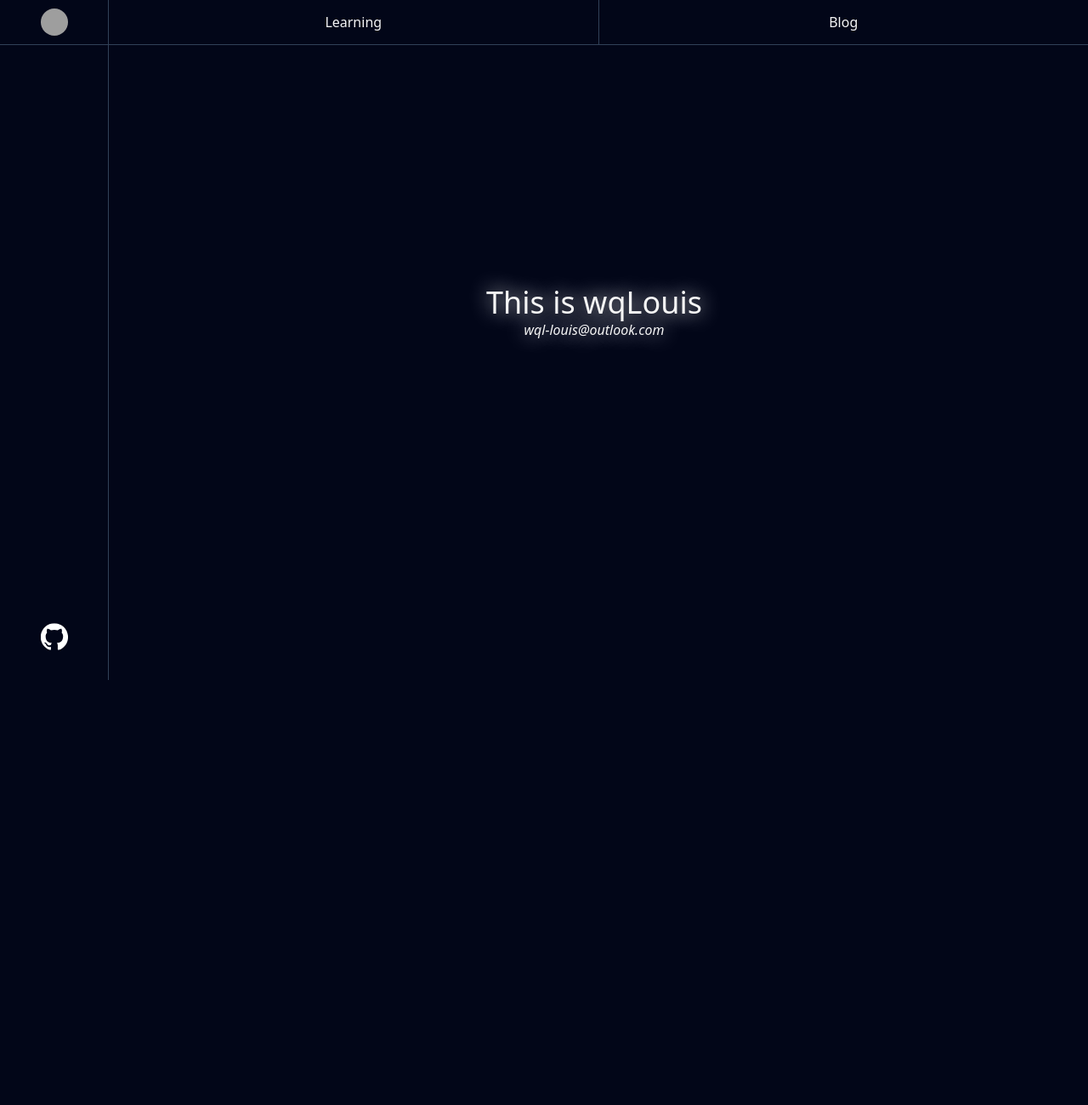
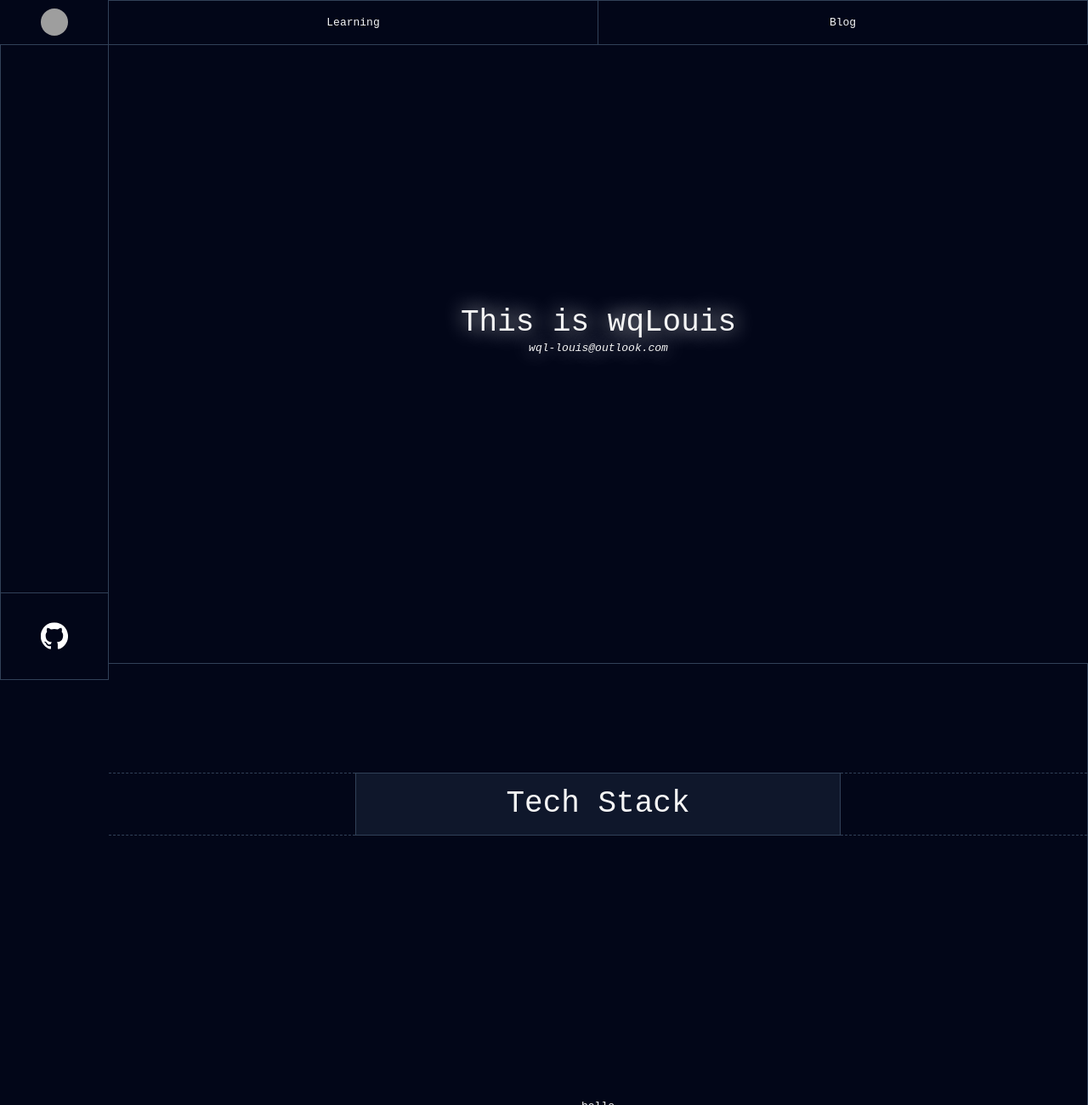
Before and after one commit to wqLouis/wqlouis.github.io, a SvelteKit app: page / in a window 1280 px wide. Shown: the top 1300 px of the page at 85% size. Before the commit the page ends 800 px from the top, so only its background shows below. Built offline with nearby package versions, Linux system fonts and the light colour scheme; grey boxes are pictures that could not be loaded.

Commit message:
added one section in main page, and a smooth scroll function

```diff
--- a/src/app.css
+++ b/src/app.css
@@ -2,22 +2,11 @@
 
 div {
 	color: whitesmoke;
-	font-family:
-		system-ui,
-		-apple-system,
-		BlinkMacSystemFont,
-		'Segoe UI',
-		Roboto,
-		Oxygen,
-		Ubuntu,
-		Cantarell,
-		'Open Sans',
-		'Helvetica Neue',
-		sans-serif;
+	font-family: monospace;
 }
 
 @layer components {
 	main {
-		@apply w-full px-2.5 pt-20 pl-16 sm:pl-32;
+		@apply w-full pt-20 pl-16 sm:pl-32;
 	}
 }
--- /dev/null
+++ b/src/lib/smooth_scroll.ts
@@ -0,0 +1,24 @@
+import { onMount } from 'svelte';
+
+export function smooth_scroll() {
+	let current_idx = 0;
+
+	onMount(() => {
+		const sections = Array.from(document.querySelectorAll('section'));
+
+		const handle_wheel = (event: WheelEvent) => {
+			event.preventDefault();
+
+			if (event.deltaY > 0 && current_idx < sections.length - 1) {
+				current_idx++;
+			}
+			if (event.deltaY < 0 && current_idx > 0) {
+				current_idx--;
+			}
+
+			sections[current_idx].scrollIntoView({ behavior: 'smooth' });
+		};
+
+		window.addEventListener('wheel', handle_wheel, { passive: false });
+	});
+}
--- a/src/routes/+layout.svelte
+++ b/src/routes/+layout.svelte
@@ -11,7 +11,7 @@
 </svelte:head>
 
 <nav
-	class="[&>div]:py-auto absolute flex h-1/15 w-full border-b border-slate-700 bg-slate-950 [&>div]:border-slate-700"
+	class="[&>div]:py-auto fixed z-2 flex h-1/15 w-full border-b border-slate-700 bg-slate-950 [&>div]:border-slate-700"
 >
 	<div class="w-16 border-r sm:max-w-32 sm:min-w-32">
 		<div class="mx-auto my-auto flex size-8 h-full flex-none items-center">
@@ -22,22 +22,22 @@
 			>
 		</div>
 	</div>
-	<div class="grid flex-1 place-content-center border-r">
+	<div class="grid flex-1 place-content-center border-t border-r">
 		<a href="/learning" class="transition-all text-shadow-slate-50 hover:[text-shadow:0_0_12px]"
 			>Learning</a
 		>
 	</div>
-	<div class="grid flex-1 place-content-center">
+	<div class="grid flex-1 place-content-center border-t border-r">
 		<a href="/blog" class="transition-all text-shadow-slate-50 hover:[text-shadow:0_0_12px]">Blog</a
 		>
 	</div>
 </nav>
 <side-bar
-	class="absolute -z-1 flex min-h-full w-16 flex-col border-r border-slate-700 bg-slate-950 sm:w-32"
+	class="fixed z-1 flex min-h-full w-16 flex-col border-x border-slate-700 bg-slate-950 sm:w-32"
 >
 	<div class="flex-128"></div>
-	<div class="grid h-auto w-full flex-1 place-content-center">
-		<a href="https://github.com/wqLouis" title="github">
+	<div class="grid h-auto w-full flex-1 place-content-center border-y border-slate-700">
+		<a href="https://github.com/wqLouis" title="github" class="">
 			<img src={githubIcon} alt="" class="mx-auto my-0 scale-50 sm:scale-33" /></a
 		>
 	</div>
--- a/src/routes/+page.svelte
+++ b/src/routes/+page.svelte
@@ -1,8 +1,28 @@
-<main class="[text-shadow:0_0_24px] text-shadow-slate-100">
-	<div class="my-64">
+<script lang="ts">
+	import { smooth_scroll } from '../lib/smooth_scroll.ts';
+	smooth_scroll();
+</script>
+
+<section></section>
+<main class="h-auto">
+	<div class="mt-[35vh] mb-[45vh] [text-shadow:0_0_24px] text-shadow-slate-100">
 		<h1 class="text-center text-4xl">This is wqLouis</h1>
 		<h2 class="text-1xl text-center">
 			<address><a href="mailto:wql-louis@outlook.com">wql-louis@outlook.com</a></address>
 		</h2>
 	</div>
+	<section></section>
+	<div class="h-px w-full bg-slate-700"></div>
+	<div class="h-screen border-r border-slate-700 pt-32">
+		<div class="flex border-slate-700 text-4xl">
+			<div class="flex-auto border-y border-dashed border-slate-700"></div>
+			<div class="flex-auto border border-slate-700 bg-slate-900 px-8 py-4 text-center">
+				Tech Stack
+			</div>
+			<div class="flex-auto border-y border-dashed border-slate-700"></div>
+		</div>
+		<div class="flex h-[80vh] w-full border-b border-slate-700">
+			<div class="m-auto">hello</div>
+		</div>
+	</div>
 </main>
--- a/src/routes/blog/+page.svelte
+++ b/src/routes/blog/+page.svelte
@@ -1 +1 @@
-<main class="mx-8">this is blog page</main>
+<main class="pl-22 sm:pl-40">this is blog page</main>
```
